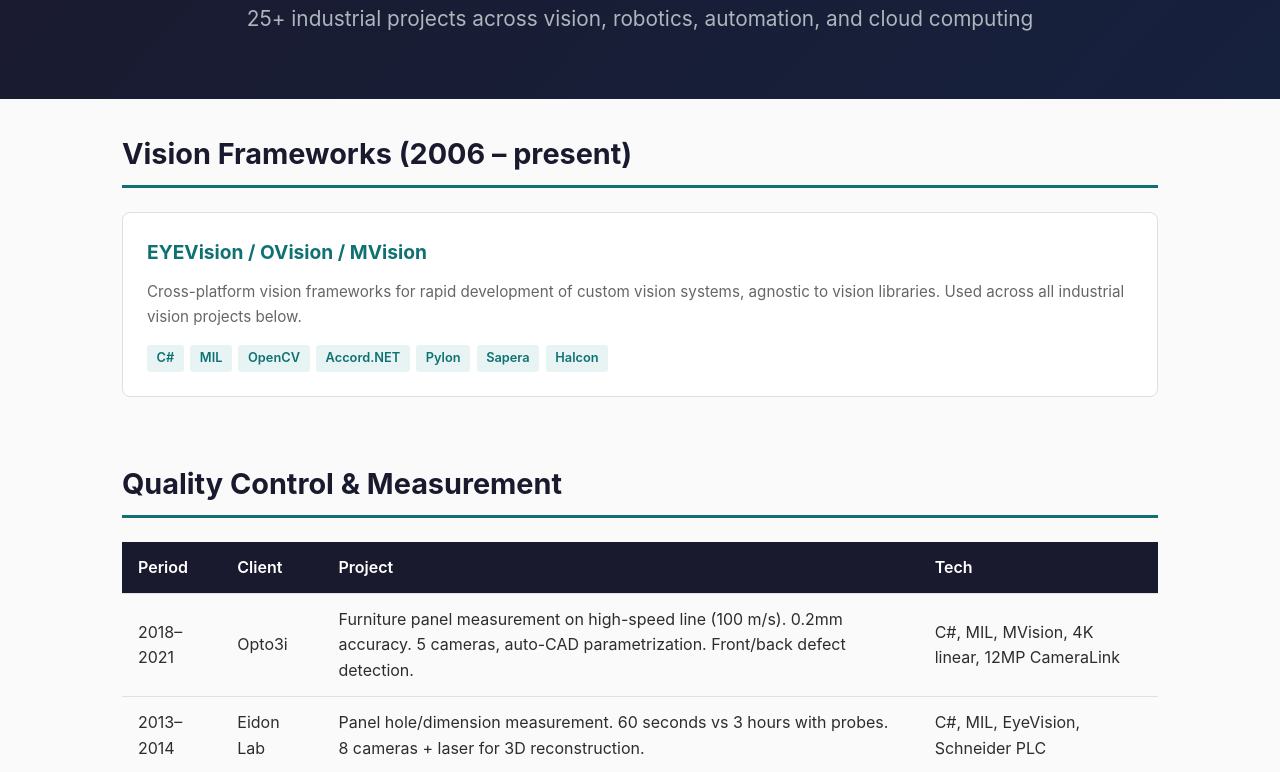
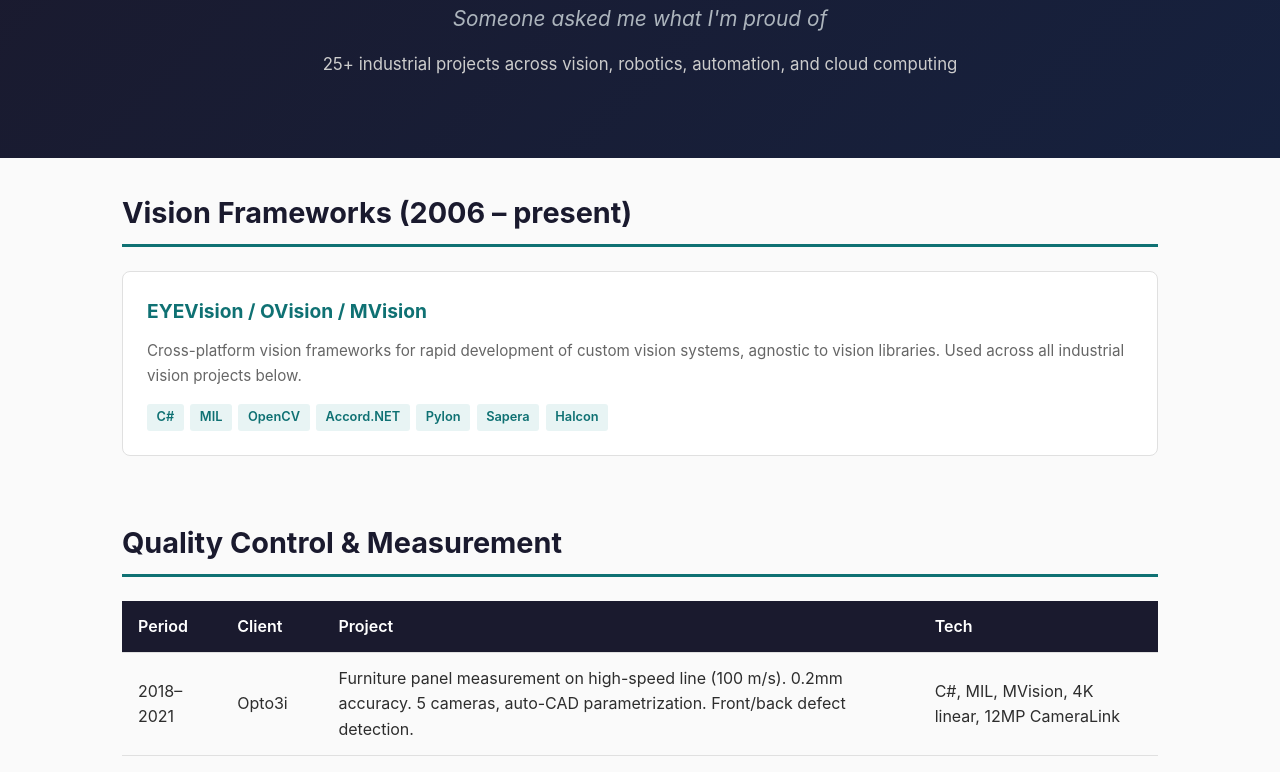
Before and after one commit to marcodelpin/marcodelpin.github.io, a plain HTML site: page portfolio.html in a window 1280 px wide. Shown: the part 194-966 px from the top of the page. Drawn offline with Linux system fonts and the light colour scheme.

Commit message:
Add subtitle to portfolio page

```diff
--- a/portfolio.html
+++ b/portfolio.html
@@ -21,7 +21,8 @@
 
     <header class="hero" style="padding: 3rem 2rem;">
         <h1>Professional Portfolio</h1>
-        <p class="tagline">25+ industrial projects across vision, robotics, automation, and cloud computing</p>
+        <p class="tagline"><em>Someone asked me what I'm proud of</em></p>
+        <p class="subtitle">25+ industrial projects across vision, robotics, automation, and cloud computing</p>
     </header>
 
     <main>
```
